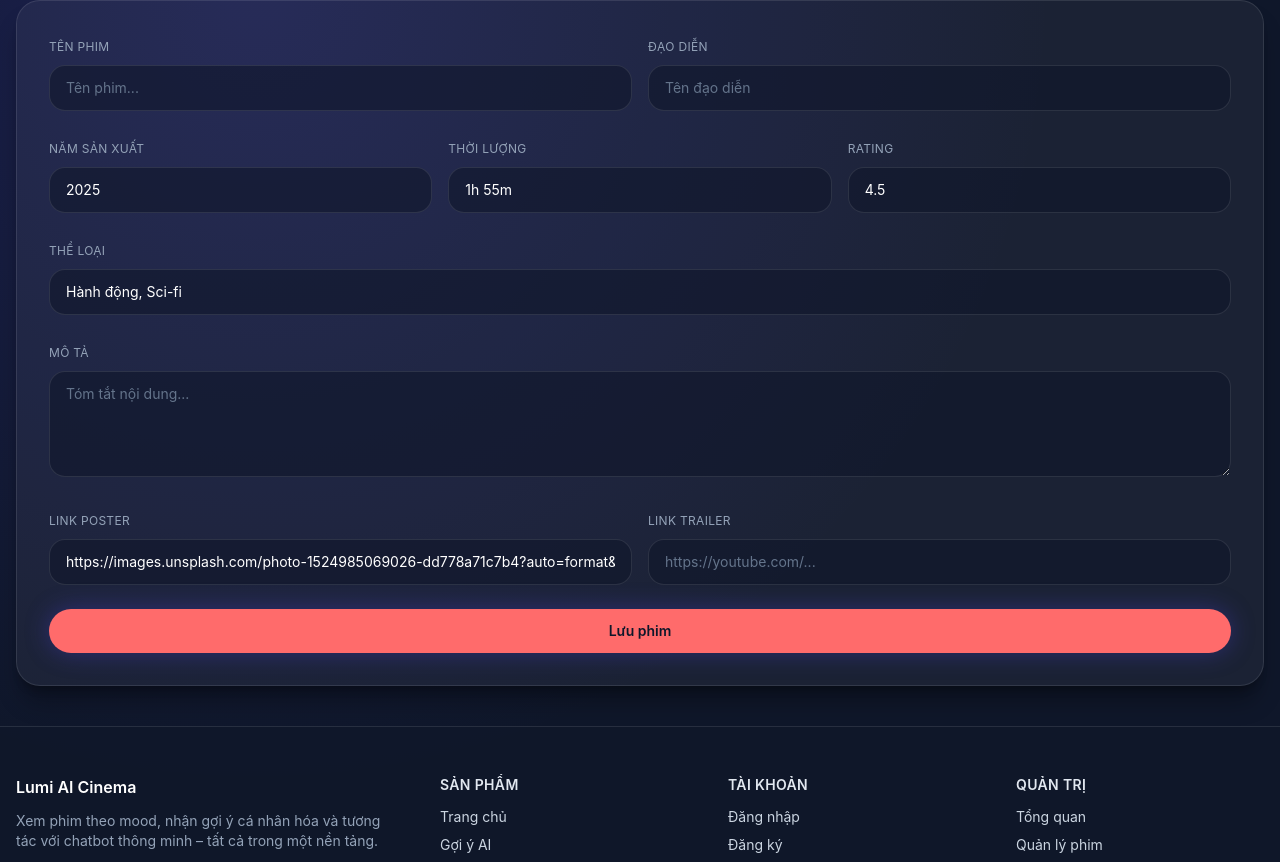
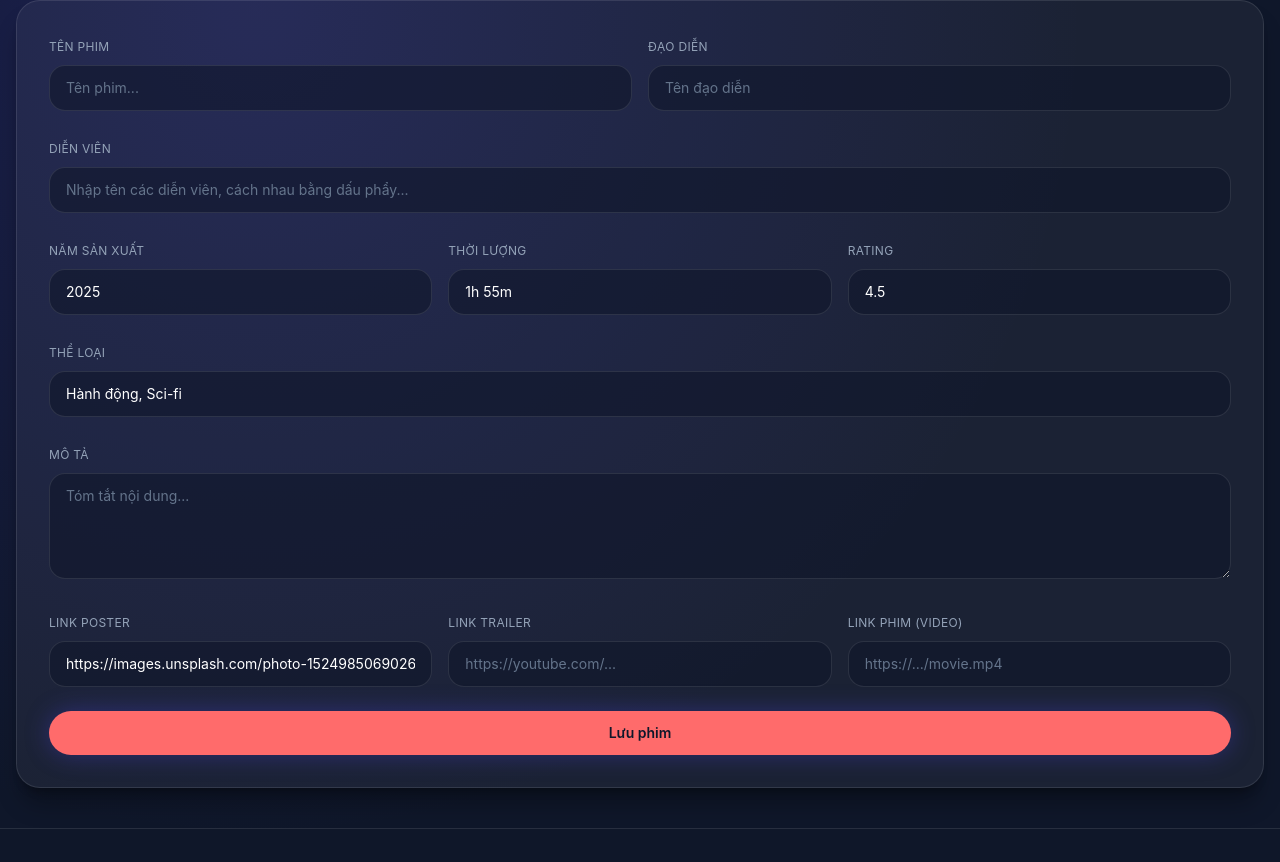
Before and after one commit to BaoBao666888/web_film_v2, a React (Vite) app in the folder web-film-app/: page /admin/add-movie in a window 1280 px wide. Shown: the part 269-1131 px from the top of the page. Built offline with nearby package versions, Linux system fonts and the light colour scheme; no server answers; sample sign-in values are in the browser's storage.

Commit message:
add movie

```diff
--- a/web-film-app/src/pages/admin/AdminAddMoviePage.tsx
+++ b/web-film-app/src/pages/admin/AdminAddMoviePage.tsx
@@ -8,6 +8,7 @@ export function AdminAddMoviePage() {
   const [form, setForm] = useState({
     title: "",
     director: "",
+    cast: "",
     year: new Date().getFullYear(),
     duration: "1h 55m",
     rating: 4.5,
@@ -18,9 +19,9 @@ export function AdminAddMoviePage() {
     thumbnail:
       "https://images.unsplash.com/photo-1478720568477-152d9b164e26?auto=format&fit=crop&w=600&q=80",
     trailerUrl: "",
-    videoUrl:
-      "https://storage.googleapis.com/gtv-videos-bucket/sample/ForBiggerMeltdowns.mp4",
+    videoUrl: "", // <-- admin nhập link phim để chiếu
   });
+
   const [status, setStatus] = useState<string | null>(null);
   const [loading, setLoading] = useState(false);
 
@@ -32,13 +33,18 @@ export function AdminAddMoviePage() {
     event.preventDefault();
     setLoading(true);
     setStatus(null);
+
     try {
       await api.movies.create({
         ...form,
         tags: form.tags.split(",").map((item) => item.trim()),
         moods: ["Hành động", "Khoa học viễn tưởng"],
-        cast: ["Đang cập nhật"],
+        cast: form.cast
+          .split(",")
+          .map((item) => item.trim())
+          .filter(Boolean),
       });
+
       setStatus("Đã thêm phim mới! Bạn có thể kiểm tra ở mục Quản lý phim.");
     } catch (err) {
       setStatus(
@@ -93,6 +99,19 @@ export function AdminAddMoviePage() {
               className="mt-2 w-full rounded-2xl border border-white/10 bg-dark/60 px-4 py-3 text-sm text-white outline-none placeholder:text-slate-500"
             />
           </div>
+        </div>
+
+        <div>
+          <label className="text-xs uppercase tracking-wide text-slate-400">
+            Diễn viên
+          </label>
+          <input
+            type="text"
+            value={form.cast}
+            onChange={(event) => updateField("cast", event.target.value)}
+            placeholder="Nhập tên các diễn viên, cách nhau bằng dấu phẩy..."
+            className="mt-2 w-full rounded-2xl border border-white/10 bg-dark/60 px-4 py-3 text-sm text-white outline-none placeholder:text-slate-500"
+          />
         </div>
 
         <div className="grid gap-4 md:grid-cols-3">
@@ -164,7 +183,7 @@ export function AdminAddMoviePage() {
           />
         </div>
 
-        <div className="grid gap-4 md:grid-cols-2">
+        <div className="grid gap-4 md:grid-cols-3">
           <div>
             <label className="text-xs uppercase tracking-wide text-slate-400">
               Link poster
@@ -177,6 +196,7 @@ export function AdminAddMoviePage() {
               className="mt-2 w-full rounded-2xl border border-white/10 bg-dark/60 px-4 py-3 text-sm text-white outline-none placeholder:text-slate-500"
             />
           </div>
+
           <div>
             <label className="text-xs uppercase tracking-wide text-slate-400">
               Link trailer
@@ -191,6 +211,19 @@ export function AdminAddMoviePage() {
               className="mt-2 w-full rounded-2xl border border-white/10 bg-dark/60 px-4 py-3 text-sm text-white outline-none placeholder:text-slate-500"
             />
           </div>
+
+          <div>
+            <label className="text-xs uppercase tracking-wide text-slate-400">
+              Link phim (video)
+            </label>
+            <input
+              type="url"
+              value={form.videoUrl}
+              onChange={(event) => updateField("videoUrl", event.target.value)}
+              placeholder="https://.../movie.mp4"
+              className="mt-2 w-full rounded-2xl border border-white/10 bg-dark/60 px-4 py-3 text-sm text-white outline-none placeholder:text-slate-500"
+            />
+          </div>
         </div>
 
         <button
@@ -200,11 +233,8 @@ export function AdminAddMoviePage() {
         >
           {loading ? "Đang lưu..." : "Lưu phim"}
         </button>
-        {status && (
-          <p className="text-xs text-emerald-400">
-            {status}
-          </p>
-        )}
+
+        {status && <p className="text-xs text-emerald-400">{status}</p>}
       </form>
     </div>
   );
--- a/web-film-app/src/pages/admin/AdminManagePage.tsx
+++ b/web-film-app/src/pages/admin/AdminManagePage.tsx
@@ -18,6 +18,7 @@ export function AdminManagePage() {
     rating: "",
     tags: "",
     moods: "",
+    cast: "",
     director: "",
     trailerUrl: "",
     videoUrl: "",
@@ -62,7 +63,10 @@ export function AdminManagePage() {
           <tbody>
             {loading && (
               <tr>
-                <td colSpan={5} className="px-6 py-6 text-center text-slate-400">
+                <td
+                  colSpan={5}
+                  className="px-6 py-6 text-center text-slate-400"
+                >
                   Đang tải danh sách phim…
                 </td>
               </tr>
@@ -97,7 +101,9 @@ export function AdminManagePage() {
                 <td className="px-6 py-4 text-xs text-slate-300">
                   {movie.tags?.join(", ")}
                 </td>
-                <td className="px-6 py-4 text-xs text-slate-300">{movie.year}</td>
+                <td className="px-6 py-4 text-xs text-slate-300">
+                  {movie.year}
+                </td>
                 <td className="px-6 py-4 text-xs text-slate-300">
                   {movie.rating?.toFixed(1)}
                 </td>
@@ -114,6 +120,7 @@ export function AdminManagePage() {
                         rating: movie.rating ? String(movie.rating) : "",
                         tags: movie.tags?.join(", ") ?? "",
                         moods: movie.moods?.join(", ") ?? "",
+                        cast: movie.cast?.join(", ") ?? "",
                         director: movie.director ?? "",
                         trailerUrl: movie.trailerUrl ?? "",
                         videoUrl: movie.videoUrl ?? "",
@@ -186,6 +193,10 @@ export function AdminManagePage() {
                       .split(",")
                       .map((mood) => mood.trim())
                       .filter(Boolean),
+                    cast: formData.cast
+                      .split(",")
+                      .map((actor) => actor.trim())
+                      .filter(Boolean),
                     director: formData.director,
                     trailerUrl: formData.trailerUrl,
                     videoUrl: formData.videoUrl,
@@ -238,6 +249,23 @@ export function AdminManagePage() {
                     className="mt-2 w-full rounded-2xl border border-white/10 bg-dark/60 px-4 py-3 text-sm text-white outline-none"
                   />
                 </div>
+              </div>
+
+              <div>
+                <label className="text-xs uppercase tracking-wide text-slate-400">
+                  Diễn viên (cách nhau bằng dấu phẩy)
+                </label>
+                <input
+                  value={formData.cast}
+                  onChange={(event) =>
+                    setFormData((prev) => ({
+                      ...prev,
+                      cast: event.target.value,
+                    }))
+                  }
+                  placeholder="Nhập tên các diễn viên..."
+                  className="mt-2 w-full rounded-2xl border border-white/10 bg-dark/60 px-4 py-3 text-sm text-white outline-none"
+                />
               </div>
 
               <div className="grid gap-4 md:grid-cols-3">
```
Lines whose indentation alone changed are shown as unchanged.
